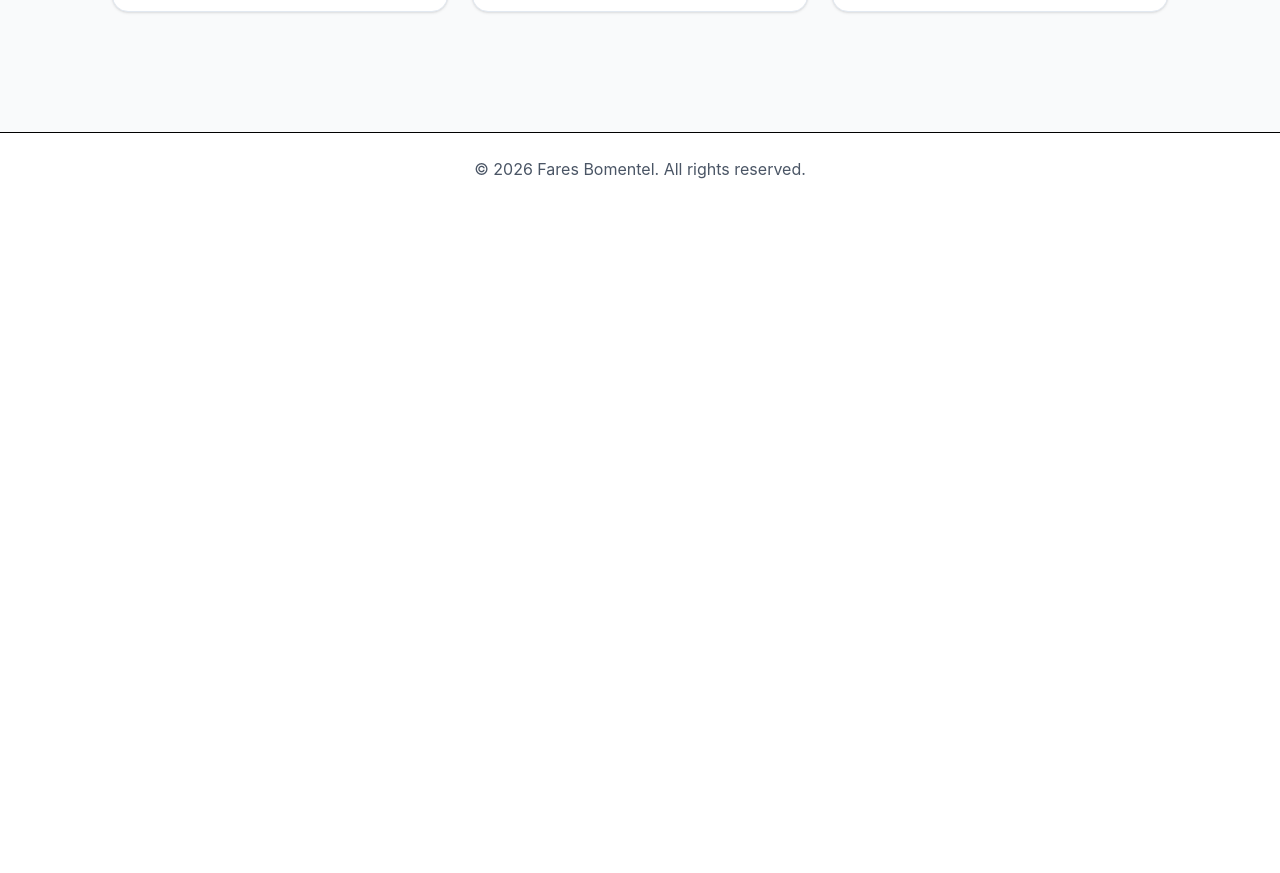
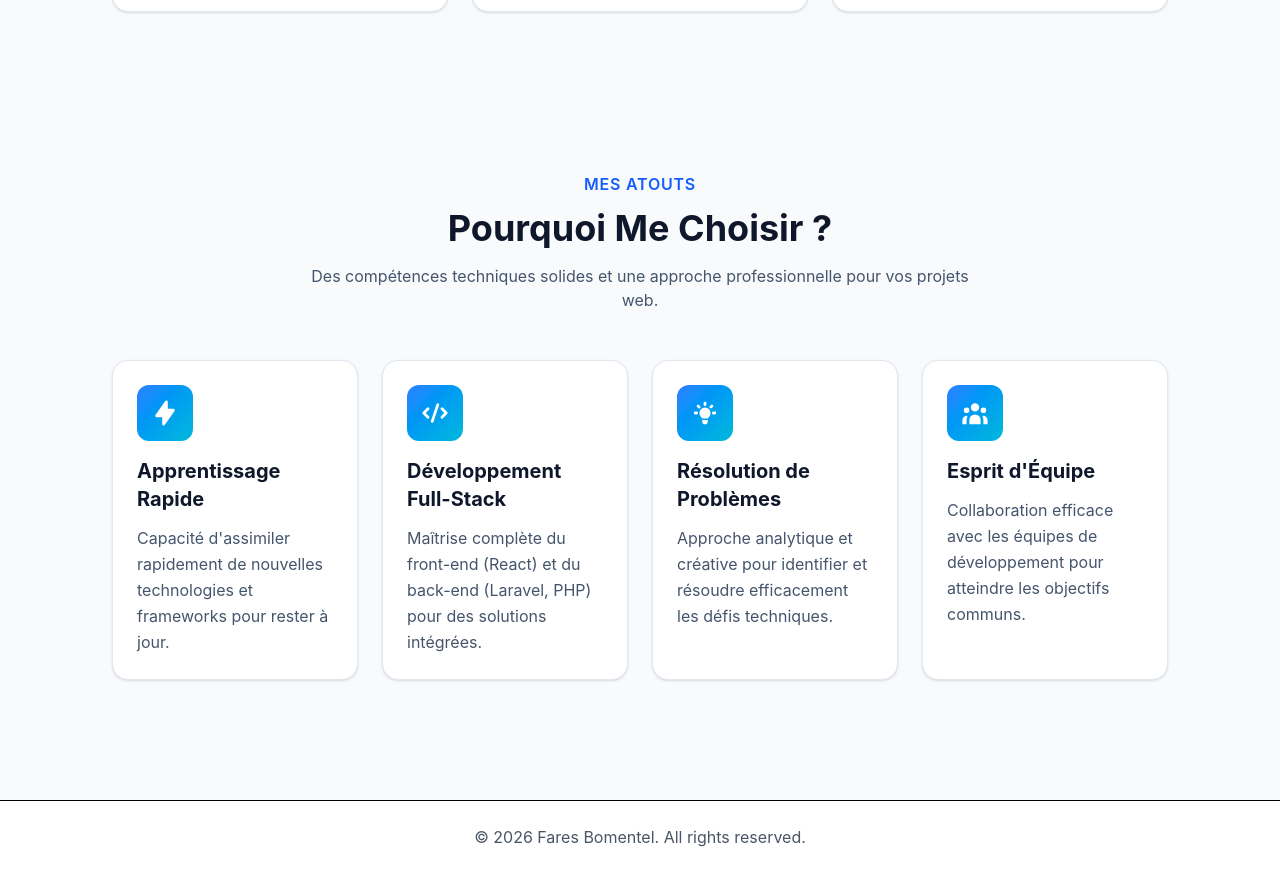
Before and after one commit to faresbomentel-coder/portfolio-fares, a React (Vite) app: page / in a window 1280 px wide. Shown: the part 897-1770 px from the top of the page. Before the commit the page ends 1102 px from the top, so only its background shows below. Built offline with nearby package versions, Linux system fonts and the light colour scheme.

Commit message:
commit 4

```diff
--- /dev/null
+++ b/src/components/sections/whyChooseMe/WhyChooseMe.jsx
@@ -0,0 +1,33 @@
+import Container from "../../ui/Container";
+import SectionTitle from "../../ui/SectionTitle";
+import WhyChooseMeCard from "./WhyChooseMeCard";
+import { whyChooseMe } from "../../../data/whyChooseMe";
+
+function WhyChooseMe() {
+  return (
+    <section className="py-16 md:py-20 bg-slate-50">
+      <Container>
+        <SectionTitle
+          subtitle="Mes Atouts"
+          title="Pourquoi Me Choisir ?"
+          description="Des compétences techniques solides et une approche professionnelle pour vos projets web."
+        />
+
+        {/* Cards Grid */}
+        <div className="grid grid-cols-1 md:grid-cols-2 lg:grid-cols-4 gap-6">
+          {whyChooseMe.map((item, index) => (
+            <WhyChooseMeCard
+              key={item.id}
+              icon={item.icon}
+              title={item.title}
+              description={item.description}
+              index={index}
+            />
+          ))}
+        </div>
+      </Container>
+    </section>
+  );
+}
+
+export default WhyChooseMe;
--- /dev/null
+++ b/src/components/sections/whyChooseMe/WhyChooseMeCard.jsx
@@ -0,0 +1,28 @@
+import { motion } from "framer-motion";
+import Card from "../../ui/Card";
+
+function WhyChooseMeCard({ icon: Icon, title, description, index }) {
+  return (
+    <motion.div
+      initial={{ opacity: 0, y: 30 }}
+      whileInView={{ opacity: 1, y: 0 }}
+      viewport={{ once: true, margin: "-100px" }}
+      transition={{ duration: 0.5, delay: index * 0.1 }}
+    >
+      <Card className="h-full hover:scale-105 transition-transform duration-300">
+        {/* Icon */}
+        <div className="w-14 h-14 bg-gradient-to-br from-blue-500 to-cyan-500 rounded-xl flex items-center justify-center mb-4">
+          <Icon className="text-white" size={28} />
+        </div>
+
+        {/* Title */}
+        <h3 className="text-xl font-bold text-slate-900 mb-3">{title}</h3>
+
+        {/* Description */}
+        <p className="text-slate-600 leading-relaxed">{description}</p>
+      </Card>
+    </motion.div>
+  );
+}
+
+export default WhyChooseMeCard;
--- /dev/null
+++ b/src/data/whyChooseMe.js
@@ -0,0 +1,37 @@
+import {
+  HiLightningBolt,
+  HiCode,
+  HiLightBulb,
+  HiUserGroup,
+} from "react-icons/hi";
+
+export const whyChooseMe = [
+  {
+    id: 1,
+    title: "Apprentissage Rapide",
+    description:
+      "Capacité d'assimiler rapidement de nouvelles technologies et frameworks pour rester à jour.",
+    icon: HiLightningBolt,
+  },
+  {
+    id: 2,
+    title: "Développement Full-Stack",
+    description:
+      "Maîtrise complète du front-end (React) et du back-end (Laravel, PHP) pour des solutions intégrées.",
+    icon: HiCode,
+  },
+  {
+    id: 3,
+    title: "Résolution de Problèmes",
+    description:
+      "Approche analytique et créative pour identifier et résoudre efficacement les défis techniques.",
+    icon: HiLightBulb,
+  },
+  {
+    id: 4,
+    title: "Esprit d'Équipe",
+    description:
+      "Collaboration efficace avec les équipes de développement pour atteindre les objectifs communs.",
+    icon: HiUserGroup,
+  },
+];
--- a/src/pages/Home.jsx
+++ b/src/pages/Home.jsx
@@ -1,7 +1,13 @@
 import Hero from "../components/sections/hero/Hero";
+import WhyChooseMe from "../components/sections/whyChooseMe/WhyChooseMe";
 
 function Home() {
-  return <Hero />;
+  return (
+    <>
+      <Hero />
+      <WhyChooseMe />
+    </>
+  );
 }
 
 export default Home;
```
